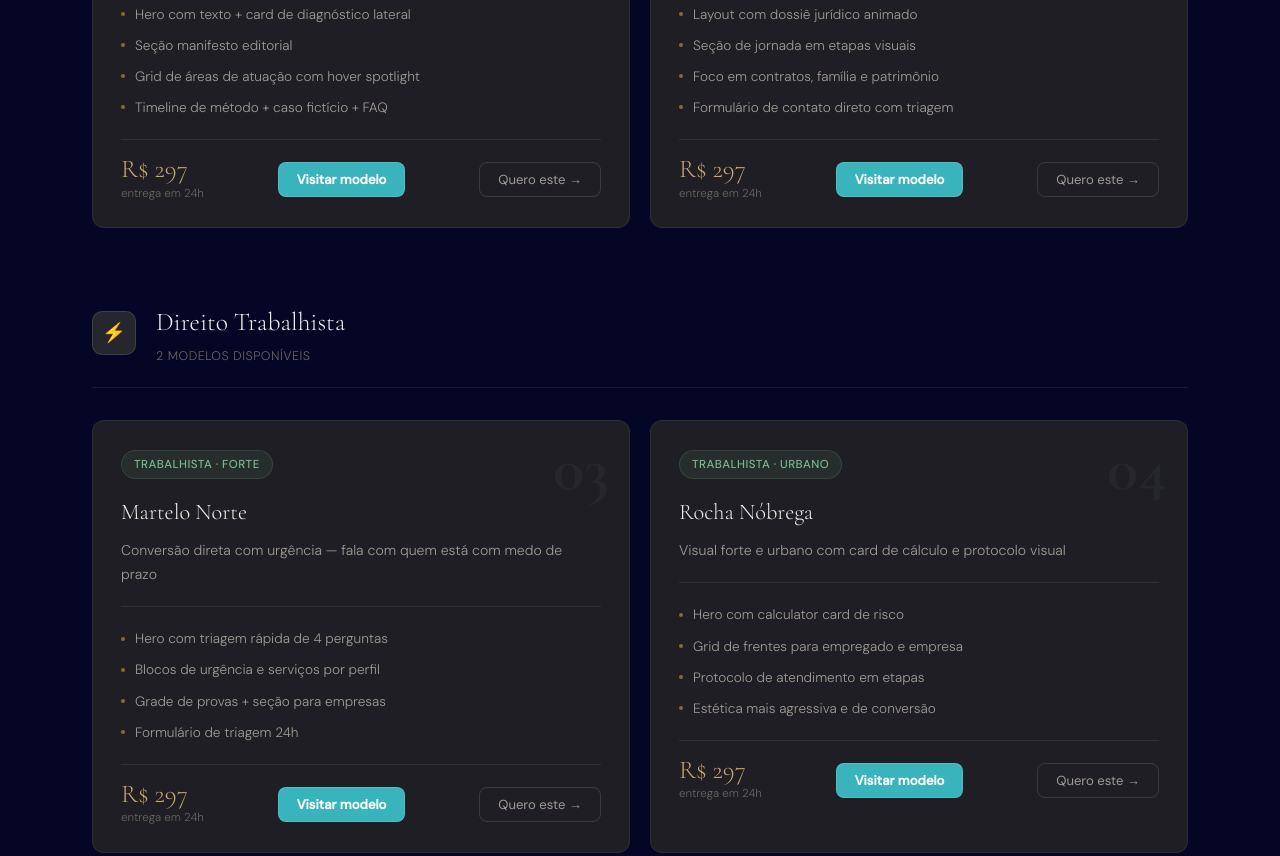
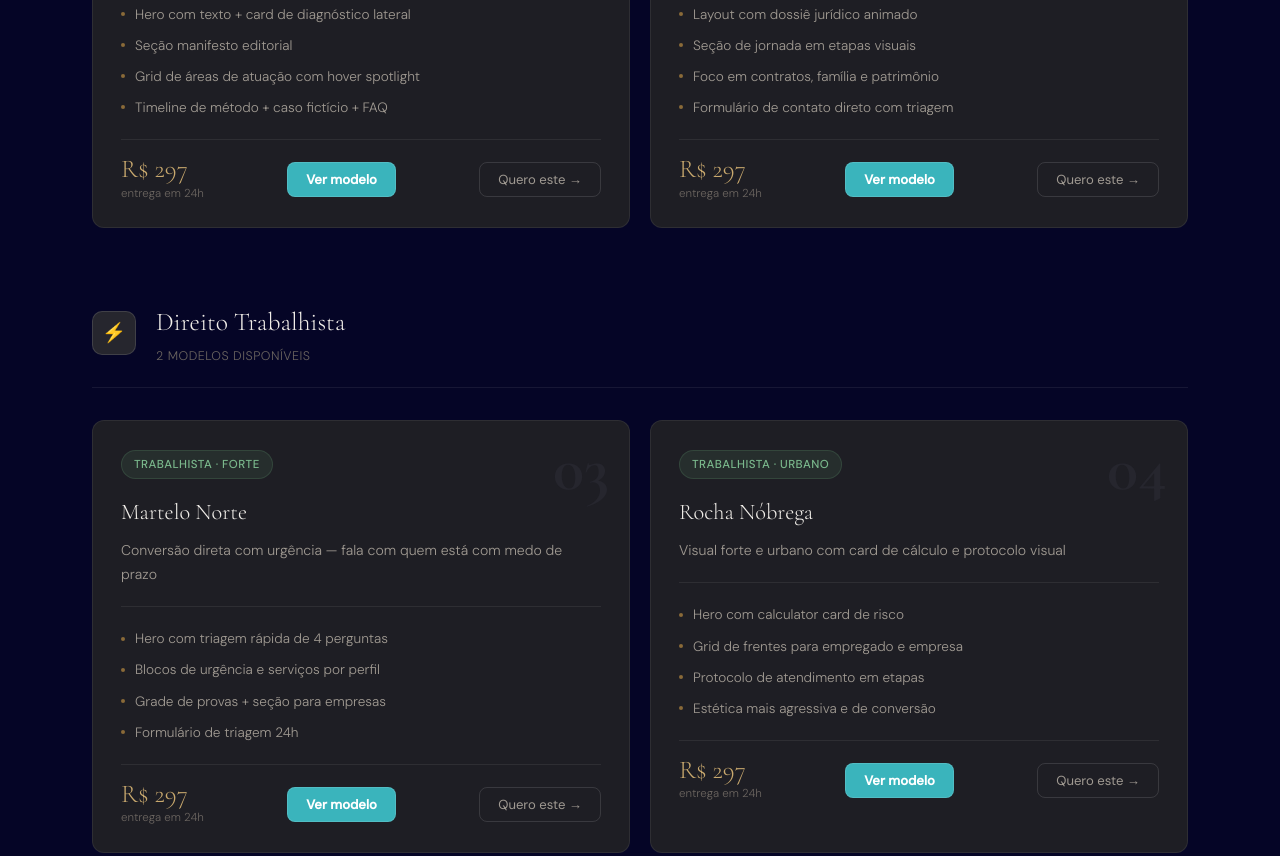
Before and after one commit to DevGabriel2809/produtos, a plain HTML site: page index.html in a window 1280 px wide. Shown: the part 1500-2356 px from the top of the page. Drawn offline with nearby package versions, Linux system fonts and the light colour scheme.

Commit message:
Visitar > Ver

```diff
--- a/index.html
+++ b/index.html
@@ -138,7 +138,7 @@
                 <div class="product-price">R$ 297</div>
                 <div class="product-price-label">entrega em 24h</div>
               </div>
-              <a href="civel/index.html"><button class="btn-product" id="visit">Visitar modelo</button></a>
+              <a href="civel/index.html"><button class="btn-product" id="visit">Ver modelo</button></a>
               <button class="btn-product" onclick="openContact('Cível · Vellum & Costa (Modelo 01)')">Quero este →</button>
             </div>
           </div>
@@ -162,7 +162,7 @@
                 <div class="product-price">R$ 297</div>
                 <div class="product-price-label">entrega em 24h</div>
               </div>
-              <a href="civel2/index.html"><button class="btn-product" id="visit">Visitar modelo</button></a>
+              <a href="civel2/index.html"><button class="btn-product" id="visit">Ver modelo</button></a>
               <button class="btn-product" onclick="openContact('Cível · Vale & Sardenberg (Modelo 02)')">Quero este →</button>
             </div>
           </div>
@@ -199,7 +199,7 @@
                 <div class="product-price">R$ 297</div>
                 <div class="product-price-label">entrega em 24h</div>
               </div>
-              <a href="trabalhista/index.html"><button class="btn-product" id="visit">Visitar modelo</button></a>
+              <a href="trabalhista/index.html"><button class="btn-product" id="visit">Ver modelo</button></a>
               <button class="btn-product" onclick="openContact('Trabalhista · Martelo Norte (Modelo 03)')">Quero este →</button>
             </div>
           </div>
@@ -223,7 +223,7 @@
                 <div class="product-price">R$ 297</div>
                 <div class="product-price-label">entrega em 24h</div>
               </div>
-              <a href="trabalhista2/"><button class="btn-product" id="visit">Visitar modelo</button></a>
+              <a href="trabalhista2/"><button class="btn-product" id="visit">Ver modelo</button></a>
               <button class="btn-product" onclick="openContact('Trabalhista · Rocha Nóbrega (Modelo 04)')">Quero este →</button>
             </div>
           </div>
@@ -260,7 +260,7 @@
                 <div class="product-price">R$ 397</div>
                 <div class="product-price-label">modelo premium</div>
               </div>
-              <a href="tributario/tributario.html"><button class="btn-product" id="visit">Visitar modelo</button></a>
+              <a href="tributario/tributario.html"><button class="btn-product" id="visit">Ver modelo</button></a>
               <button class="btn-product" onclick="openContact('Tributário · Tenório & Andrade (Modelo 05)')">Quero este →</button>
             </div>
           </div>
@@ -284,7 +284,7 @@
                 <div class="product-price">R$ 397</div>
                 <div class="product-price-label">modelo premium</div>
               </div>
-              <a href="tributario2/index.html"><button class="btn-product" id="visit">Visitar modelo</button></a>
+              <a href="tributario2/index.html"><button class="btn-product" id="visit">Ver modelo</button></a>
               <button class="btn-product" onclick="openContact('Tributário · NexoFiscal (Modelo 06)')">Quero este →</button>
             </div>
           </div>
```
